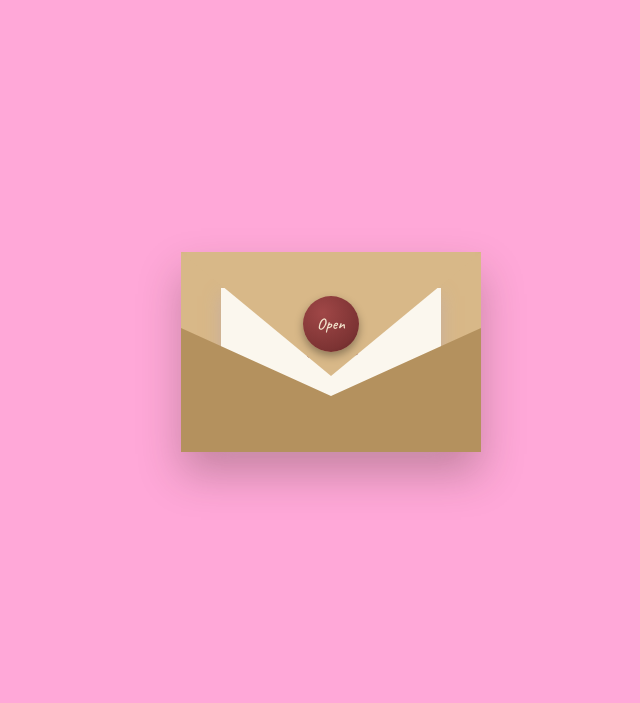
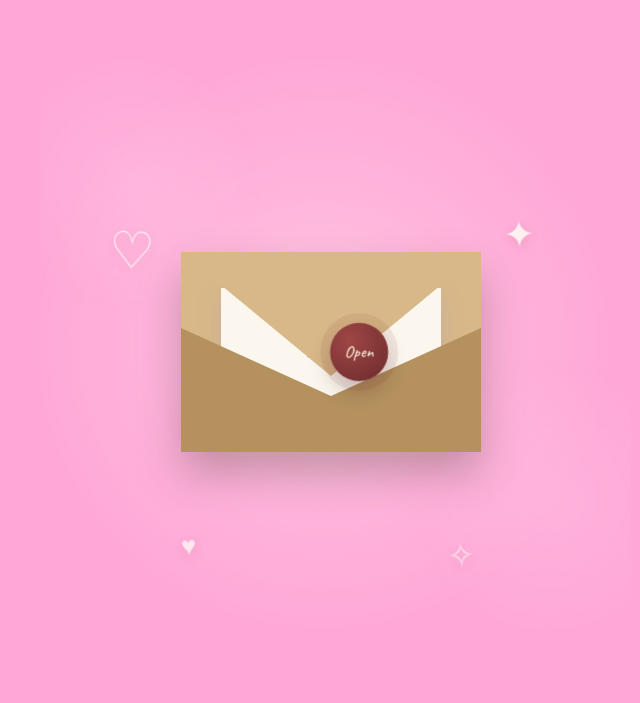
Before and after one commit to Pangestu1909/aulia-birthday, a PHP site: page / in a window 1280 px wide. Shown: the top 703 px of the page, without its empty margins (309-949 px from the left). Run offline with PHP 8.4, Linux system fonts and the light colour scheme; some web fonts are replaced.

Commit message:
Update interactive front page

```diff
--- a/app/Views/home/index.php
+++ b/app/Views/home/index.php
@@ -46,8 +46,17 @@ $kataKata = $config['kata_kata'] ?? [];
         class="amplop-wrap<?= $sudahDibuka ? ' amplop-wrap--selesai' : '' ?>"
         id="amplopWrap"
     >
+     <div class="front-decoration" aria-hidden="true">
+    <span class="front-decoration__item front-decoration__item--1">♡</span>
+    <span class="front-decoration__item front-decoration__item--2">✦</span>
+    <span class="front-decoration__item front-decoration__item--3">♥</span>
+    <span class="front-decoration__item front-decoration__item--4">✧</span>
+    </div>
+        <div class="amplop" id="amplop">
 
-        <div class="amplop" id="amplop">
+        <p class="amplop-hint">
+                 Tap the seal to open
+        </p>
 
 
             <div class="amplop__badan"></div>
--- a/public/css/style.css
+++ b/public/css/style.css
@@ -976,3 +976,309 @@ body:not(.undangan-terbuka) .kolase-template {
     transform: none;
   }
 }
+/* =========================================================
+   INTERAKSI HALAMAN DEPAN AMPLOP
+========================================================= */
+
+.amplop-wrap {
+  position: relative;
+  overflow: hidden;
+  isolation: isolate;
+}
+
+/* Cahaya lembut di belakang amplop */
+.amplop-wrap::before {
+  content: "";
+
+  position: absolute;
+  left: 50%;
+  top: 50%;
+
+  width: min(580px, 88vw);
+  aspect-ratio: 1;
+
+  border-radius: 50%;
+
+  background:
+    radial-gradient(
+      circle,
+      rgba(255, 248, 238, 0.46) 0%,
+      rgba(255, 248, 238, 0.16) 38%,
+      transparent 70%
+    );
+
+  transform: translate(-50%, -50%);
+  animation: frontGlow 4s ease-in-out infinite;
+
+  pointer-events: none;
+  z-index: 0;
+}
+
+/* Tekstur background bergerak lembut */
+.amplop-wrap::after {
+  content: "";
+
+  position: absolute;
+  inset: 0;
+
+  background:
+    radial-gradient(
+      circle at 15% 25%,
+      rgba(255, 255, 255, 0.13),
+      transparent 18%
+    ),
+    radial-gradient(
+      circle at 85% 70%,
+      rgba(255, 255, 255, 0.12),
+      transparent 20%
+    );
+
+  animation: frontBackgroundMove 9s ease-in-out infinite alternate;
+
+  pointer-events: none;
+  z-index: 0;
+}
+
+/* Amplop tetap di atas dekorasi */
+.amplop {
+  position: relative;
+  z-index: 3;
+
+  cursor: pointer;
+  transform-origin: center;
+
+  transition:
+    transform 0.35s cubic-bezier(.2, .8, .2, 1),
+    filter 0.35s ease;
+}
+
+/* Desktop */
+.amplop:hover {
+  transform: translateY(-8px) scale(1.025);
+
+  filter:
+    drop-shadow(
+      0 22px 22px rgba(88, 44, 56, 0.22)
+    );
+}
+
+/* Saat ditekan di HP */
+.amplop:active {
+  transform: translateY(-2px) scale(0.98);
+}
+
+/* Segel berdenyut */
+.amplop__segel {
+  animation: sealPulse 2s ease-in-out infinite;
+}
+
+/* Tulisan petunjuk */
+.amplop-hint {
+  position: relative;
+  z-index: 4;
+
+  margin: 26px 0 0;
+
+  color: rgba(124, 51, 51, 0.82);
+
+  font-family: var(--font-ui);
+  font-size: 13px;
+  letter-spacing: 0.14em;
+  text-transform: uppercase;
+  text-align: center;
+
+  animation: hintFloat 2.4s ease-in-out infinite;
+
+  pointer-events: none;
+}
+
+/* Dekorasi melayang */
+.front-decoration {
+  position: absolute;
+  inset: 0;
+
+  overflow: hidden;
+  pointer-events: none;
+  z-index: 1;
+}
+
+.front-decoration__item {
+  position: absolute;
+
+  color: rgba(255, 250, 244, 0.88);
+  font-family: Georgia, serif;
+
+  text-shadow:
+    0 4px 12px rgba(124, 51, 51, 0.14);
+
+  animation:
+    frontFloat 5s ease-in-out infinite,
+    frontFade 4s ease-in-out infinite;
+}
+
+.front-decoration__item--1 {
+  left: 13%;
+  top: 32%;
+
+  font-size: clamp(34px, 4vw, 58px);
+
+  animation-delay: 0s;
+}
+
+.front-decoration__item--2 {
+  right: 16%;
+  top: 30%;
+
+  font-size: clamp(28px, 3vw, 48px);
+
+  animation-delay: 0.7s;
+}
+
+.front-decoration__item--3 {
+  left: 25%;
+  bottom: 20%;
+
+  font-size: clamp(18px, 2vw, 28px);
+
+  animation-delay: 1.3s;
+}
+
+.front-decoration__item--4 {
+  right: 26%;
+  bottom: 18%;
+
+  font-size: clamp(24px, 2.6vw, 38px);
+
+  animation-delay: 1.8s;
+}
+
+@keyframes frontGlow {
+  0%,
+  100% {
+    opacity: 0.7;
+    scale: 0.94;
+  }
+
+  50% {
+    opacity: 1;
+    scale: 1.05;
+  }
+}
+
+@keyframes frontBackgroundMove {
+  from {
+    transform: translate3d(-10px, -5px, 0);
+  }
+
+  to {
+    transform: translate3d(12px, 8px, 0);
+  }
+}
+
+@keyframes sealPulse {
+  0%,
+  100% {
+    transform: scale(1);
+
+    box-shadow:
+      0 8px 16px rgba(72, 31, 36, 0.28),
+      0 0 0 0 rgba(124, 51, 51, 0.26);
+  }
+
+  50% {
+    transform: scale(1.06);
+
+    box-shadow:
+      0 12px 22px rgba(72, 31, 36, 0.22),
+      0 0 0 14px rgba(124, 51, 51, 0);
+  }
+}
+
+@keyframes hintFloat {
+  0%,
+  100% {
+    opacity: 0.65;
+    transform: translateY(0);
+  }
+
+  50% {
+    opacity: 1;
+    transform: translateY(-5px);
+  }
+}
+
+@keyframes frontFloat {
+  0%,
+  100% {
+    transform: translateY(0) rotate(-5deg);
+  }
+
+  50% {
+    transform: translateY(-16px) rotate(5deg);
+  }
+}
+
+@keyframes frontFade {
+  0%,
+  100% {
+    opacity: 0.45;
+  }
+
+  50% {
+    opacity: 1;
+  }
+}
+
+/* Setelah amplop selesai dibuka */
+.amplop-wrap--selesai .front-decoration,
+.amplop-wrap--selesai .amplop-hint {
+  opacity: 0;
+  visibility: hidden;
+
+  transition:
+    opacity 0.4s ease,
+    visibility 0.4s ease;
+}
+
+/* Mobile */
+@media (max-width: 600px) {
+  .amplop-hint {
+    margin-top: 20px;
+    font-size: 10px;
+    letter-spacing: 0.12em;
+  }
+
+  .front-decoration__item--1 {
+    left: 5%;
+    top: 24%;
+  }
+
+  .front-decoration__item--2 {
+    right: 6%;
+    top: 25%;
+  }
+
+  .front-decoration__item--3 {
+    left: 12%;
+    bottom: 17%;
+  }
+
+  .front-decoration__item--4 {
+    right: 12%;
+    bottom: 16%;
+  }
+
+  .amplop:hover {
+    transform: none;
+  }
+}
+
+@media (prefers-reduced-motion: reduce) {
+  .amplop-wrap::before,
+  .amplop-wrap::after,
+  .amplop__segel,
+  .amplop-hint,
+  .front-decoration__item {
+    animation: none;
+  }
+}
```
